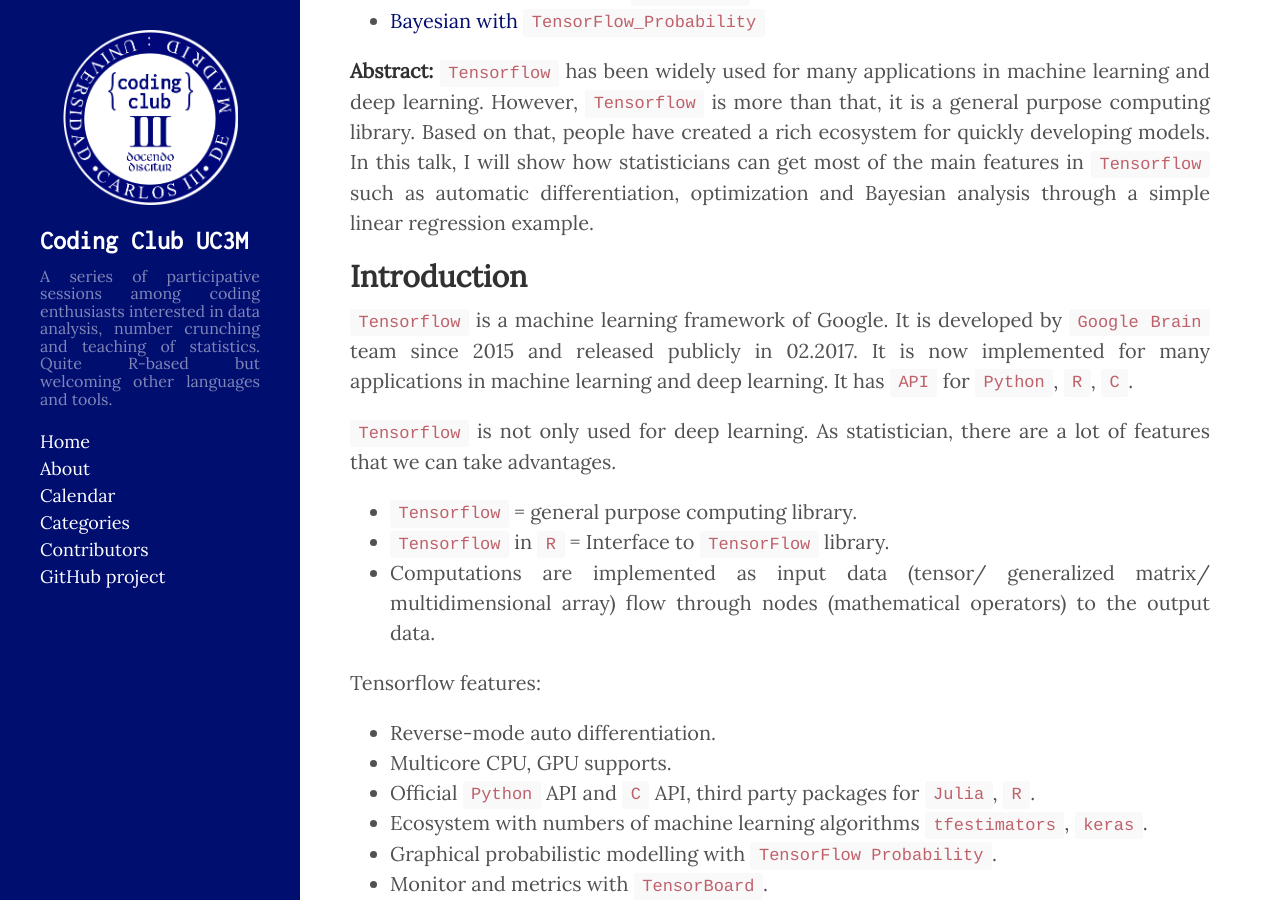
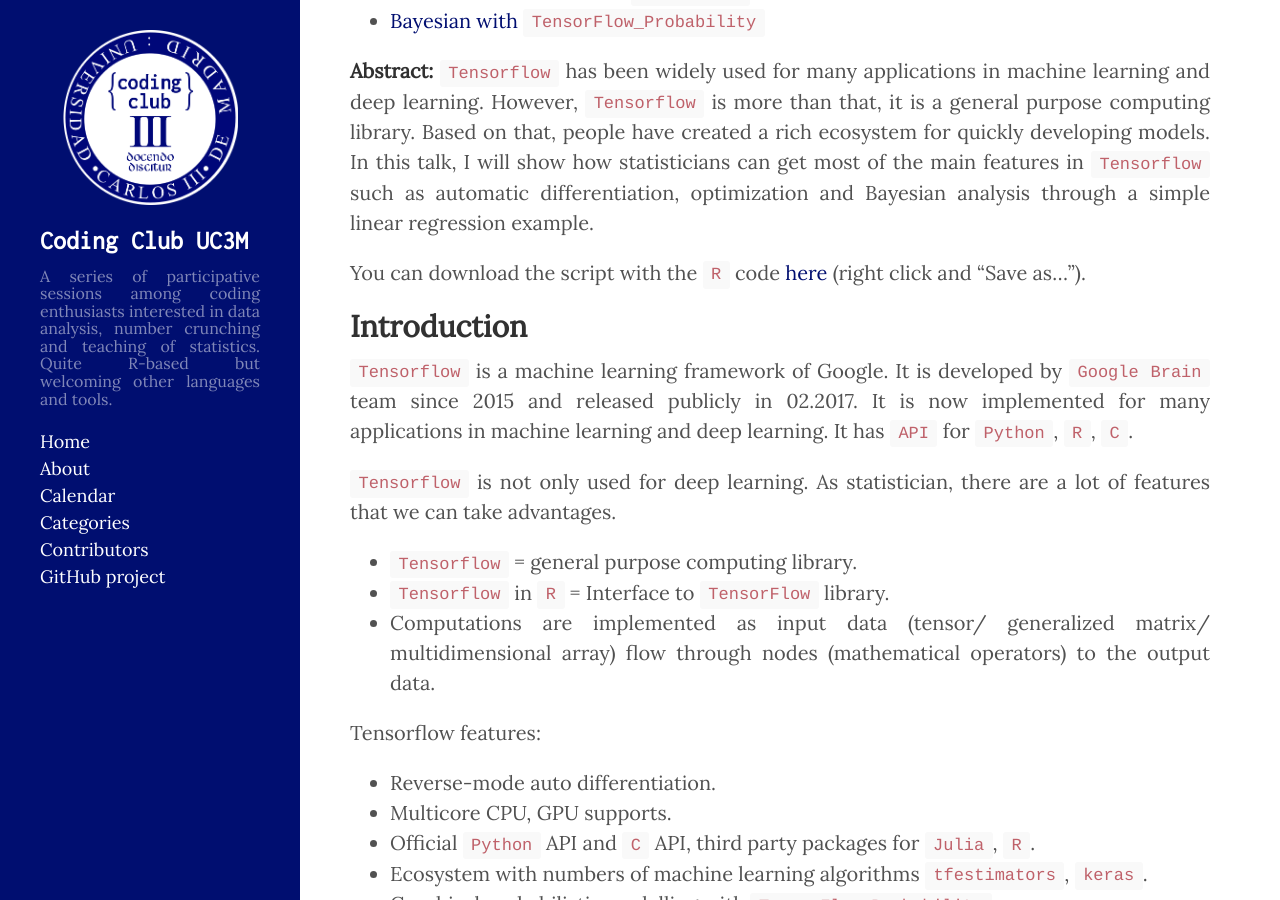
Before and after one commit to CodingClubUC3M/codingclubuc3m.github.io, a Jekyll site: the page built from _posts/2018-07-03-introduction-tensorflow.md, in a window 1280 px wide and 900 px high, scrolled down 597 px. Built offline with Jekyll 4.4.1, drawn with Linux system fonts in a browser that asks for light colours; formulas are drawn with MathJax 3; comment, search, counter and statistics services are not loaded.

Commit message:
public post

````diff
--- a/_posts/2018-07-03-introduction-tensorflow.md
+++ b/_posts/2018-07-03-introduction-tensorflow.md
@@ -22,6 +22,8 @@ output:
 
 
 **Abstract:** ```Tensorflow``` has been widely used for many applications in machine learning and deep learning. However, ```Tensorflow``` is more than that, it is a general purpose computing library. Based on that, people have created a rich ecosystem for quickly developing models. In this talk, I will show how statisticians can get most of the main features in ```Tensorflow``` such as automatic differentiation, optimization and Bayesian analysis through a simple linear regression example.
+
+You can download the script with the ```R``` code [here](https://raw.githubusercontent.com/CodingClubUC3M/codingclubuc3m.github.io/master/scripts/tensorflow.R) (right click and "Save as…").
 
 ## Introduction
 
````
Also changed, not shown: 1 other file.
